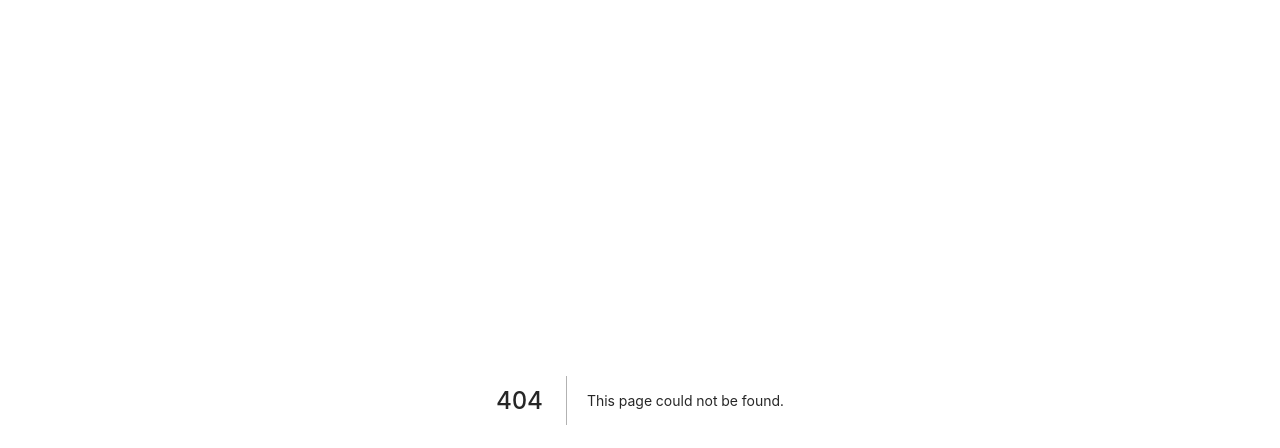
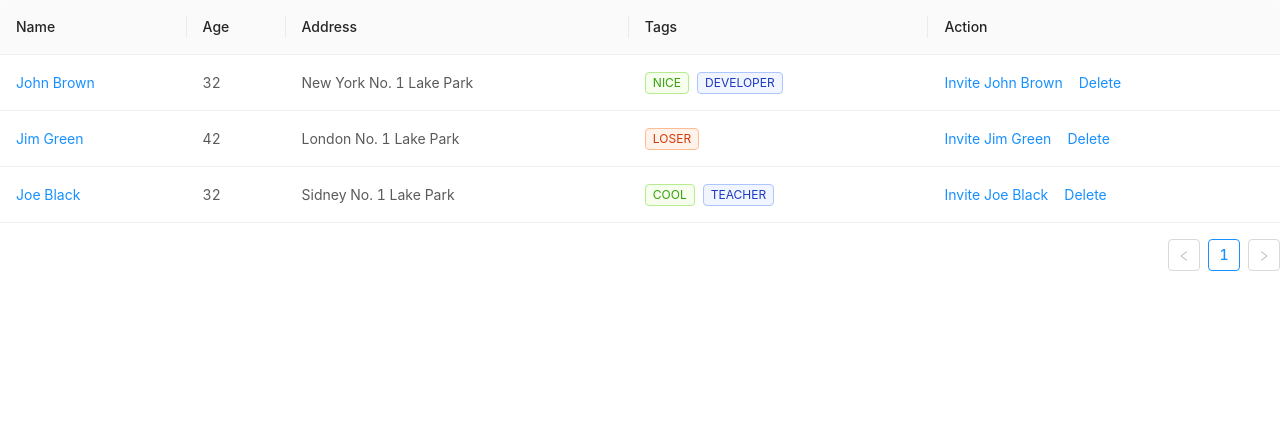
Before and after one commit to mattjaikaran/patient-portal-nextjs, a Next.js app: page /billing/components/BillingInfo in a window 1280 px wide. Before the commit this address had no page. Shown: the top 448 px of the page. Built offline with nearby package versions, Linux system fonts and the light colour scheme.

Commit message:
updated tabs stylings

```diff
--- a/components/ApptCalendar/index.js
+++ b/components/ApptCalendar/index.js
@@ -35,8 +35,8 @@ function dateCellRender(value) {
   const listData = getListData(value);
   return (
     <ul className="events">
-      {listData.map(item => (
-        <li key={item.content}>
+      {listData.map((item, index) => (
+        <li key={index}>
           <Badge status={item.type} text={item.content} />
         </li>
       ))}
--- /dev/null
+++ b/pages/billing/components/BillingInfo.js
@@ -0,0 +1,84 @@
+import { Table, Tag, Space } from 'antd'
+
+const columns = [
+  {
+    title: 'Name',
+    dataIndex: 'name',
+    key: 'name',
+    render: text => <a>{text}</a>,
+  },
+  {
+    title: 'Age',
+    dataIndex: 'age',
+    key: 'age',
+  },
+  {
+    title: 'Address',
+    dataIndex: 'address',
+    key: 'address',
+  },
+  {
+    title: 'Tags',
+    key: 'tags',
+    dataIndex: 'tags',
+    render: tags => (
+      <>
+        {tags.map(tag => {
+          let color = tag.length > 5 ? 'geekblue' : 'green';
+          if (tag === 'loser') {
+            color = 'volcano';
+          }
+          return (
+            <Tag color={color} key={tag}>
+              {tag.toUpperCase()}
+            </Tag>
+          );
+        })}
+      </>
+    ),
+  },
+  {
+    title: 'Action',
+    key: 'action',
+    render: (text, record) => (
+      <Space size="middle">
+        <a>Invite {record.name}</a>
+        <a>Delete</a>
+      </Space>
+    ),
+  },
+]
+
+const data = [
+  {
+    key: '1',
+    name: 'John Brown',
+    age: 32,
+    address: 'New York No. 1 Lake Park',
+    tags: ['nice', 'developer'],
+  },
+  {
+    key: '2',
+    name: 'Jim Green',
+    age: 42,
+    address: 'London No. 1 Lake Park',
+    tags: ['loser'],
+  },
+  {
+    key: '3',
+    name: 'Joe Black',
+    age: 32,
+    address: 'Sidney No. 1 Lake Park',
+    tags: ['cool', 'teacher'],
+  },
+]
+
+const BillingInfo = () => {
+  return (
+    <div className="billing-info">
+      <Table columns={columns} dataSource={data} />
+    </div>
+  )
+}
+
+export default BillingInfo
--- a/pages/dashboard.js
+++ b/pages/dashboard.js
@@ -21,7 +21,7 @@ export default function Dashboard() {
             title="Medications"
             className="medications"
             extra={
-              <Link href="/profile">
+              <Link href="/profile?id=medications">
                 <a>View More</a>
               </Link>
             }>
@@ -33,7 +33,7 @@ export default function Dashboard() {
             title="Wellness Guide"
             className="checkup"
             extra={
-              <Link href="/profile">
+              <Link href="/profile?id=medical-history">
                 <a>View More</a>
               </Link>
             }>
```
Also changed, not shown: pages/billing/components/BillingStatements.js (added, +84 -0 lines), pages/billing/components/PaymentHistory.js (added, +84 -0 lines), pages/billing/index.js (added, +31 -0 lines), pages/billing-test.js (renamed from pages/billing.js).
